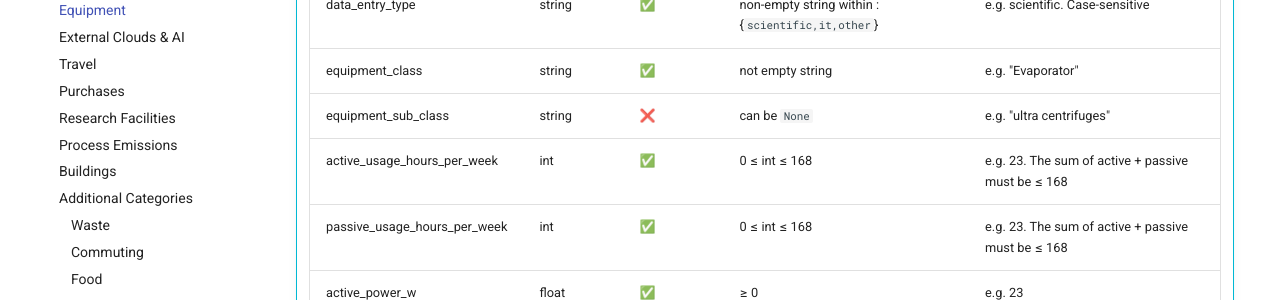
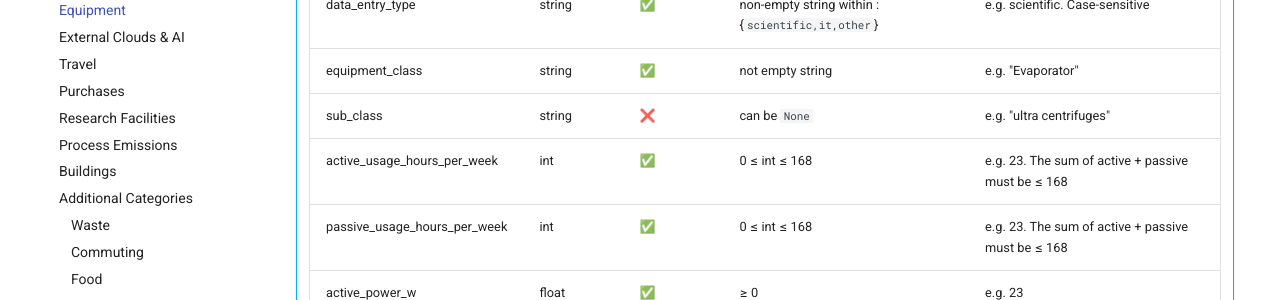
Before and after one commit to EPFL-ENAC/co2-calculator-back-office-doc, an MkDocs documentation site: the page built from docs/data-description.md, in a window 1280 px wide and 900 px high, scrolled down 3894 px. Shown: the part 152-452 px from the top of the window. Built offline with MkDocs 1.6.1 and Material for MkDocs 9.7.7, drawn with Linux system fonts in a browser that asks for light colours; comment, search, counter and statistics services are not loaded.

Commit message:
Rename equipment_sub_class to sub_class

```diff
--- a/docs/data-description.md
+++ b/docs/data-description.md
@@ -93,7 +93,7 @@ This guide provides comprehensive data validation schemas for all modules in the
     |-------|------|-----------|-------------------|-------------|
     | data_entry_type | string | ✅ | non-empty string within : {`scientific,it,other`} | e.g. scientific. Case-sensitive |
     | equipment_class | string  | ✅ | not empty string | e.g. "Evaporator" |
-    | equipment_sub_class | string | ❌ | can be `None` | e.g. "ultra centrifuges" |
+    | sub_class | string | ❌ | can be `None` | e.g. "ultra centrifuges" |
     | active_usage_hours_per_week | int | ✅ | 0 ≤ int ≤ 168 | e.g. 23. The sum of active + passive must be ≤ 168 |
     | passive_usage_hours_per_week | int | ✅ | 0 ≤ int ≤ 168 | e.g. 23. The sum of active + passive must be ≤ 168 |
     | active_power_w | float | ✅ | ≥ 0 | e.g. 23 |
```
